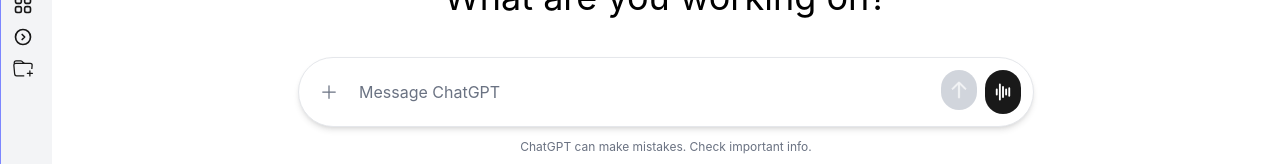
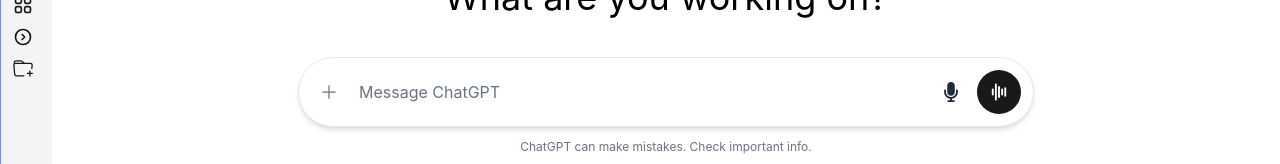
Before and after one commit to Developerfiyin/chatbox, a React (Vite) app: page / in a window 1280 px wide. Shown: the part 199-363 px from the top of the page. Built offline with nearby package versions, Linux system fonts and the light colour scheme.

Commit message:
Updated textarea

```diff
--- a/src/Components/Header.jsx
+++ b/src/Components/Header.jsx
@@ -188,23 +188,21 @@
             />
             {/* Send Button */}
             <div className="flex justify-center ml-2 gap-1">
-
               <button
                 disabled={!message.trim()}
-          className={`mb-1 mr-1 p-2 rounded-full transition-all ${
+                className={`px-3 py-2 rounded-full items-center hover:bg-gray-100 transition-all   ${
                   message.trim()
-            ? 'bg-black text-white dark:bg-white dark:text-black shadow-sm'
-            : 'bg-gray-300 text-gray-100 dark:bg-zinc-800 dark:text-zinc-600'
+                    ? " text-gray-800 dark:bg-white  dark:text-black cursor-pointer"
+                    : " text-gray-800  dark:bg-zinc-800 dark:text-zinc-600 cursor-pointer "
                 }`}
               >
-          <HiArrowUp className="text-xl stroke-1" />
+                <FaMicrophone className="text-xl " />
               </button>
-
 
               {/* THE ANIMATION WAVE*/}
               <button
                 disabled={!message.trim()}
-                className={`px-2 py-1 rounded-full hover:bg-black/80 transition-all ${
+                className={`px-3 py-1 rounded-full hover:bg-black/80 transition-all ${
                   message.trim()
                     ? " bg-black text-white dark:bg-white dark:text-black cursor-pointer"
                     : "bg-black/90 text-white dark:bg-zinc-800 dark:text-zinc-600 cursor-pointer"
@@ -245,9 +243,3 @@
 }
 
 export default Header;
-  {/*? " text-gray-800 dark:bg-white  dark:text-black cursor-pointer"
-                    : " text-gray-800  dark:bg-zinc-800 dark:text-zinc-600 cursor-pointer "
-
-
-
-                    p-2 rounded-full items-center hover:bg-gray-100 transition-al */}
```
Lines whose indentation alone changed are shown as unchanged.
